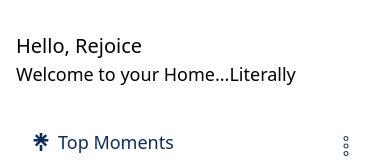
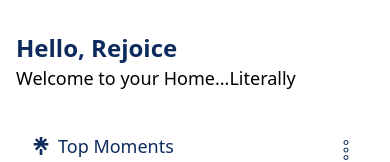
Before and after one commit to KodenOps/space_bud, a Next.js app: page /pages/home in a window 390 px wide. Shown: the top 162 px of the page. Built offline with nearby package versions, Linux system fonts and the light colour scheme.

Commit message:
updated responsiveness

```diff
--- a/app/pages/home/page.tsx
+++ b/app/pages/home/page.tsx
@@ -42,7 +42,7 @@ const Page = () => {
 
       <div className="right md:flex-4 pt-8 px-4 w-full ">
         {/* Header */}
-        <p className="text-xl font-medium">Hello, Rejoice</p>
+        <p className="text-2xl font-bold text-[#0D2C5D]">Hello, Rejoice</p>
         <p className="text-lg">Welcome to your Home...Literally</p>
 
         <Title title="Top Moments" />
```
